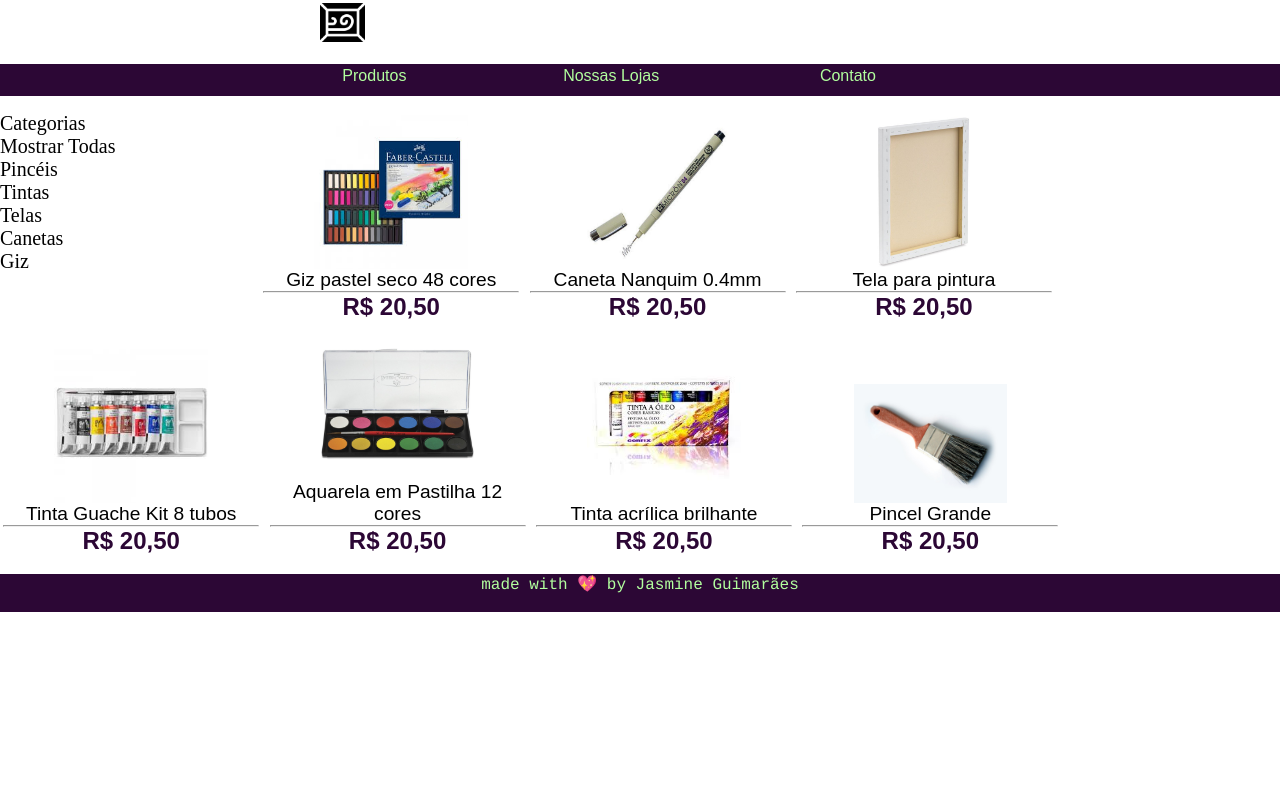
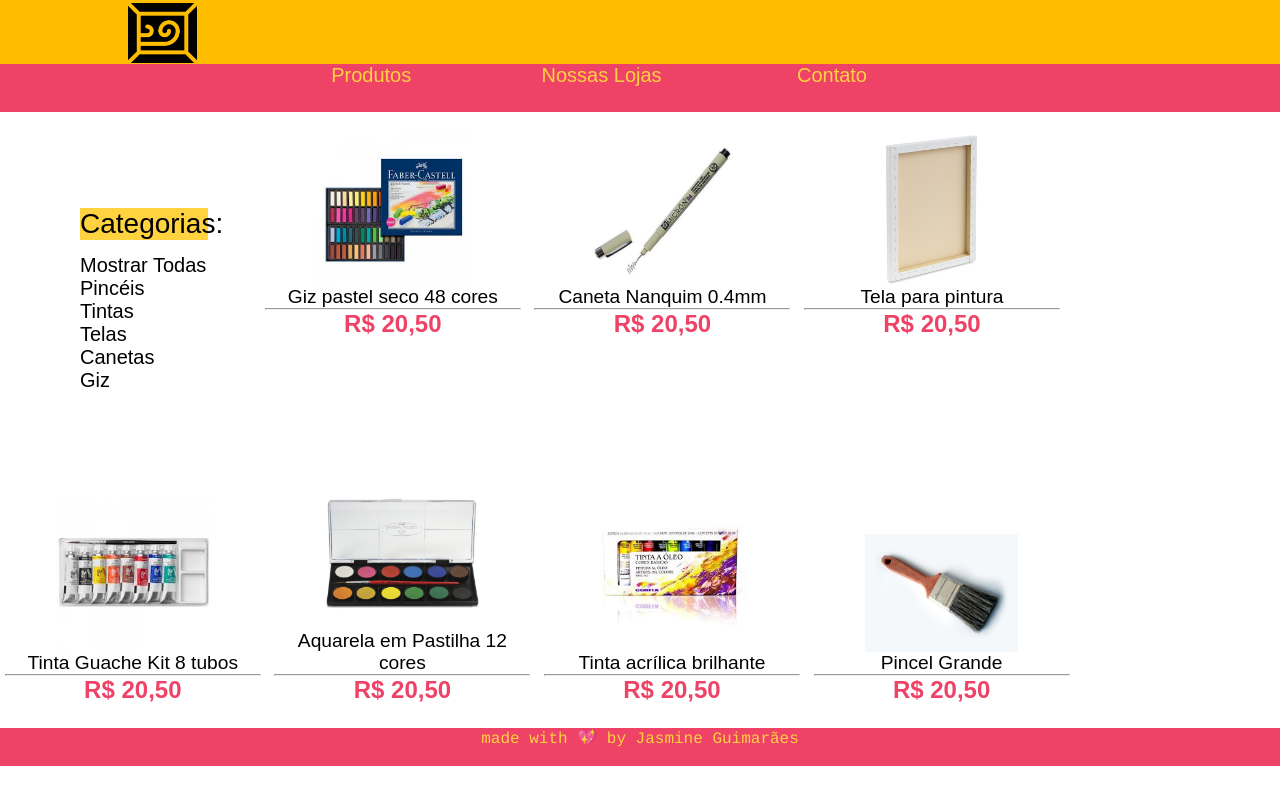
Before and after one commit to jasmineguimaraes/recode-projeto-individual, a plain HTML site: page produtos.html in a window 1280 px wide. Drawn offline with Linux system fonts and the light colour scheme.

Commit message:
changed color schemes and added a few css events

```diff
--- a/css/style.css
+++ b/css/style.css
@@ -4,16 +4,7 @@
 
  }
 
- /* dropdown buttons */
 
- /* Dropdown Button */
- .dropbtn {
-     background-color: #4CAF50;
-     color: white;
-     padding: 16px;
-     font-size: 16px;
-     border: none;
- }
 
  .catalogue {
 
@@ -26,60 +17,65 @@
  }
 
  .top-menu {
-     background-color: none;
+     background-color: #ffbd00;
      width: 100%;
      height: 4em;
  }
 
  #logo {
 
-     width: 7%;
-     display: block;
+     width: 4.3em;
+     display: inline-block;
      padding-top: 0.2em;
  }
 
  .wrapper-top-menu {
      background-color: none;
-     width: 50%;
+     width: 80%;
      margin: auto;
  }
 
  .menu {
 
 
-     background-color: #2c0735;
+     background-color: #ee4266;
      width: 100%;
-     height: 2em;
+     height: 3em;
  }
+
 
 
 
  .wrapper-menu a {
 
      font-family: Arial, Helvetica, sans-serif;
-     color: #b2ff9e;
-     font-size: 1em;
+     color: #ffd23f;
+     font-size: 1.25em;
      text-decoration: none;
      width: 30%;
      display: inline;
      text-align: center;
-     padding: 0.2em;
+     height: 100%;
+
+
 
 
  }
 
  .wrapper-menu a:hover {
-     background-color: #4e148c;
+     background-color: #F37A94;
+
  }
 
 
 
  .wrapper-menu {
-     background-color: #2c0735;
+     background-color: #ee4266;
      width: 60%;
-     height: 2em;
+     height: 100%;
      margin: auto;
      display: flex;
+     vertical-align: middle;
 
 
  }
@@ -88,9 +84,11 @@
  .footer {
 
      font-family: courier, sans-serif;
-     color: #b2ff9e;
+     color: #ffd23f;
      text-align: center;
-     background-color: #2c0735;
+     background-color: #ee4266;
+     width: 100%;
+     height: 100%;
  }
 
 
@@ -104,7 +102,7 @@
  h2.main {
 
      font-family: Arial, Helvetica, sans-serif;
-     color: #2c0735;
+     color: #ee4266;
      text-align: center;
 
  }
@@ -121,7 +119,7 @@
  p.pricing {
      font-family: Arial, Helvetica, sans-serif;
      font-weight: bold;
-     color: #2c0735;
+     color: #ee4266;
      font-size: 1.5em;
      text-align: center;
 
@@ -144,16 +142,18 @@
  div.product-container {
      display: inline-block;
      width: 20%;
-     margin-left: 0.2em;
-     margin-right: 0.2em;
-     margin-top: 0.2em;
-     margin-bottom: 0.2em;
+     height: 10%;
+     margin-left: 0.3em;
+     margin-right: 0.3em;
+     margin-top: 0.3em;
+     margin-bottom: 0.5em;
 
  }
 
  div.product-container:hover {
-     -webkit-box-shadow: 0px 3px 4px 3px rgba(173, 173, 173, 0.97);
-     box-shadow: 0px 3px 4px 3px rgba(173, 173, 173, 0.97);
+    -webkit-box-shadow: -1px 5px 13px 4px #7D7D7D;
+    box-shadow: -1px 5px 13px 4px #7D7D7D;
+
 
  }
 
@@ -163,9 +163,37 @@
      font-size: 1.25em;
      margin-left: auto;
      margin-right: auto;
-     height: 6.25em;
      vertical-align: top;
+
  }
+
+ .navigation-wrapper {
+
+    text-align: justify;
+    width: 50%;
+    height: 100%;
+    margin: 4em;
+    display: block;
+    font-family: Arial, Helvetica, sans-serif;
+
+}
+
+.navigation-wrapper p {
+
+    font-size: 1.4em;
+    margin-bottom: 0.5em;
+    background-color: #ffd23f;
+}
+
+.navigation-wrapper a:hover{
+
+    background-color: #ee4266;
+    color: white;
+
+
+
+
+}
 
 
 
@@ -178,13 +206,13 @@
 
 
  .contact-card {
-     background-color: #D6C2FF;
+     background-color: #ffd23f;
      width: 100%;
  }
 
  p.contact-card {
      transform: uppercase;
-     color: #2c0735;
+     color: #ee4266;
      font-size: 1.875em;
      font-weight: bold;
      text-align: center;
@@ -207,7 +235,7 @@
  }
 
  p.contact-card-2 {
-     color: #2c0735;
+     color: #ee4266;
      font-size: 1.2em;
      font-family: Arial, Helvetica, sans-serif;
 
@@ -216,7 +244,7 @@
  h2.nossas-lojas {
      text-align: center;
      transform: uppercase;
-     color: #2c0735;
+     color: #ee4266;
      font-size: 1.5em;
      font-family: Arial, Helvetica, sans-serif;
 
@@ -232,7 +260,7 @@
 
  div.nossas-lojas {
 
-     background-color: #D6C2FF;
+     background-color: #ffd23f;
      width: 100%;
      display: flex;
  }
--- a/produtos.html
+++ b/produtos.html
@@ -14,7 +14,7 @@
 <body>
   <!--- Menu ----->
   <section class="top-menu">
-    <div class = "wrapper-top-menu">
+    <div class="wrapper-top-menu">
       <a href="index2.html"> <img id="logo" src="imgs/pictureSitePreto.png"></a>
     </div>
   </section>
@@ -22,11 +22,10 @@
   <!--- Menu ----->
   <section class="menu">
 
-    <div class = "wrapper-menu">
 
-      <a href="produtos.html">
-      Produtos
-    </a>
+    <div class="wrapper-menu">
+
+      <a href="produtos.html"> Produtos </a>
       <a href="loja.html"> Nossas Lojas </a>
       <a href="contato.html"> Contato </a>
 
@@ -41,14 +40,16 @@
 
     <div class="navigation" id="categorias">
 
-
-        <p>Categorias</p>
+      <div class="navigation-wrapper">
+        <p>Categorias:</p>
         <a onclick="mostrarTodas()"> Mostrar Todas </a> <br>
         <a onclick="filtrarCategoria('pincel')"> Pincéis </a> <br>
         <a onclick="filtrarCategoria('tinta')"> Tintas </a> <br>
         <a onclick="filtrarCategoria('tela')"> Telas </a> <br>
         <a onclick="filtrarCategoria('caneta')"> Canetas </a> <br>
         <a onclick="filtrarCategoria('giz')"> Giz </a> <br>
+
+      </div>
 
 
 
```
Lines whose indentation alone changed are shown as unchanged.
